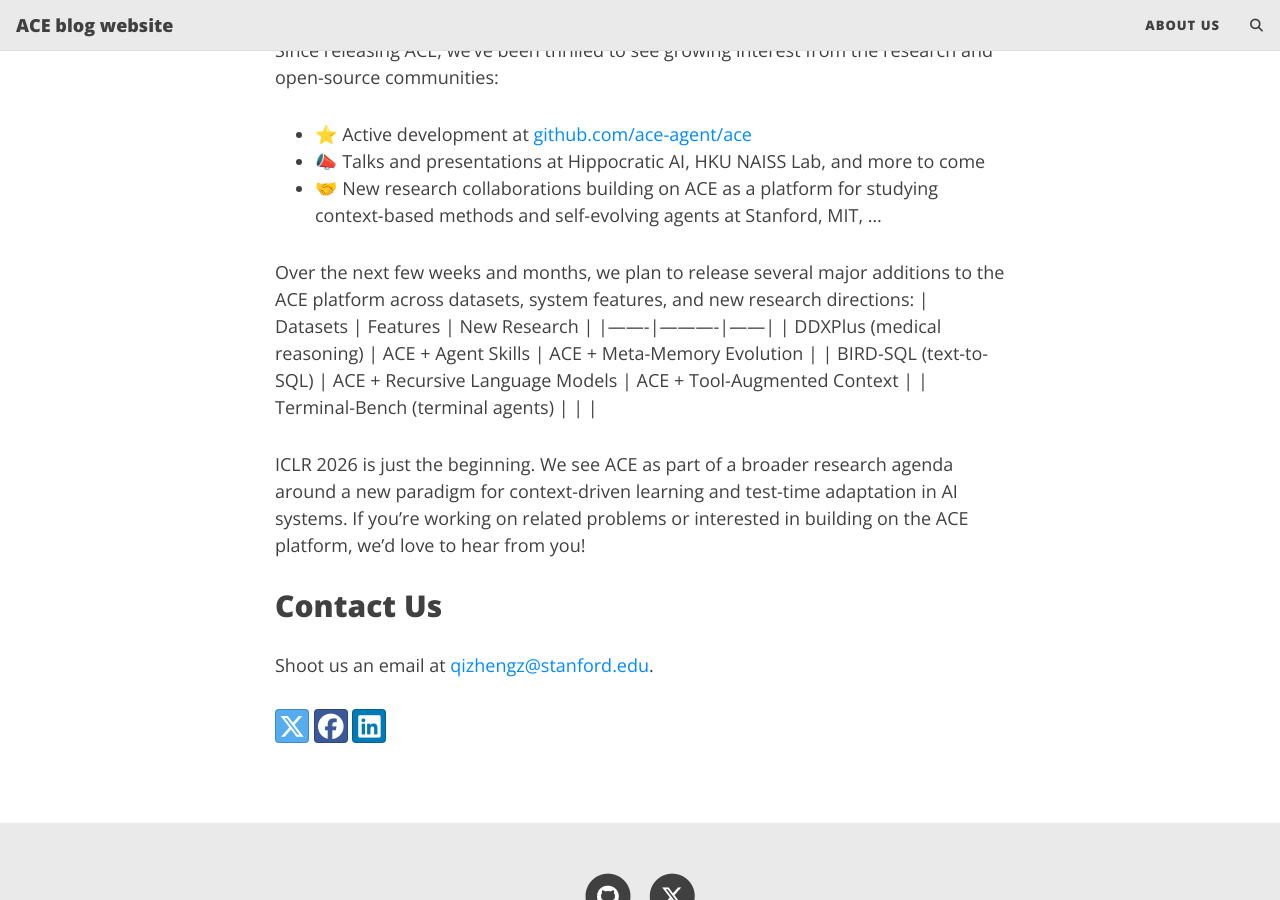
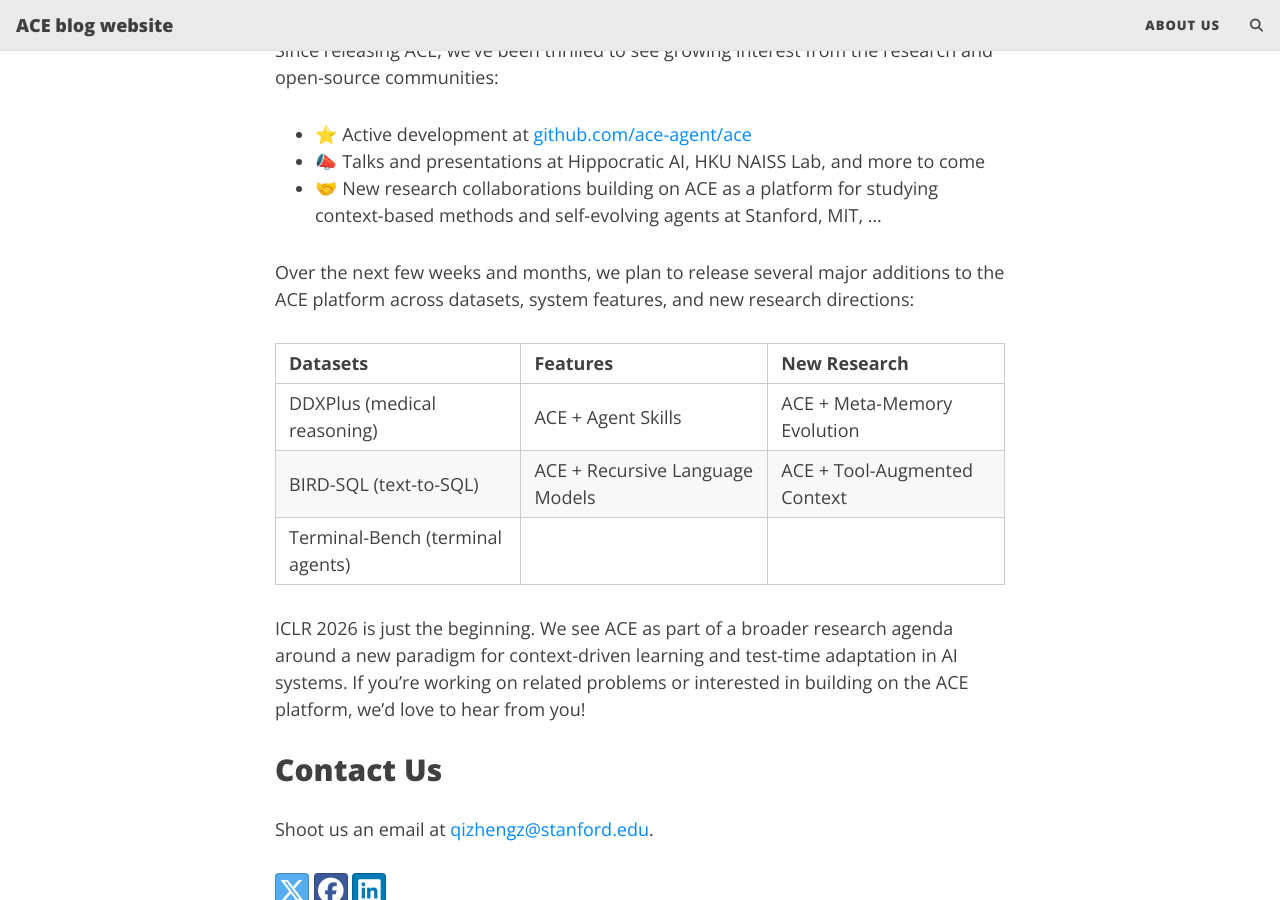
Before and after one commit to ace-agent/blogs, a Jekyll site: the page built from _posts/2026-01-30-iclr-acceptance.md, in a window 1280 px wide and 900 px high, scrolled down 2121 px. Built offline with Jekyll 4.4.1, drawn with Linux system fonts in a browser that asks for light colours; comment, search, counter and statistics services are not loaded; some of the changed lines change nothing that is shown.

Commit message:
[Fix] Fix image and table rendering issues

```diff
--- a/_posts/2026-01-30-iclr-acceptance.md
+++ b/_posts/2026-01-30-iclr-acceptance.md
@@ -31,7 +31,9 @@
 - **Evaluation across diverse agentic and reasoning tasks**, showing consistent performance and efficiency gains without retraining the underlying model
 
 <div align="center">
-<img src="/assets/img/ace-system.png" alt="Icon" style="width:700px; vertical-align:middle;">
+  <img src="{{ '/assets/img/ace-system.png' | relative_url }}"
+       alt="ACE system diagram"
+       style="width:700px; vertical-align:middle;">
 </div>
 
 Across coding, tool-use, and domain-specific reasoning benchmarks, ACE demonstrates that carefully engineered and continuously evolving contexts can unlock strong improvements in task success rate, efficiency, and robustness, thus pushing toward **self-improving AI systems** that learn from experience in deployment.
@@ -47,6 +49,7 @@
 - 🤝 New research collaborations building on ACE as a platform for studying context-based methods and self-evolving agents at Stanford, MIT, ...
 
 Over the next few weeks and months, we plan to release several major additions to the ACE platform across datasets, system features, and new research directions:
+
 | Datasets | Features | New Research |
 |-------|----------|------|
 | DDXPlus (medical reasoning)   | ACE + Agent Skills  | ACE + Meta-Memory Evolution |
```
